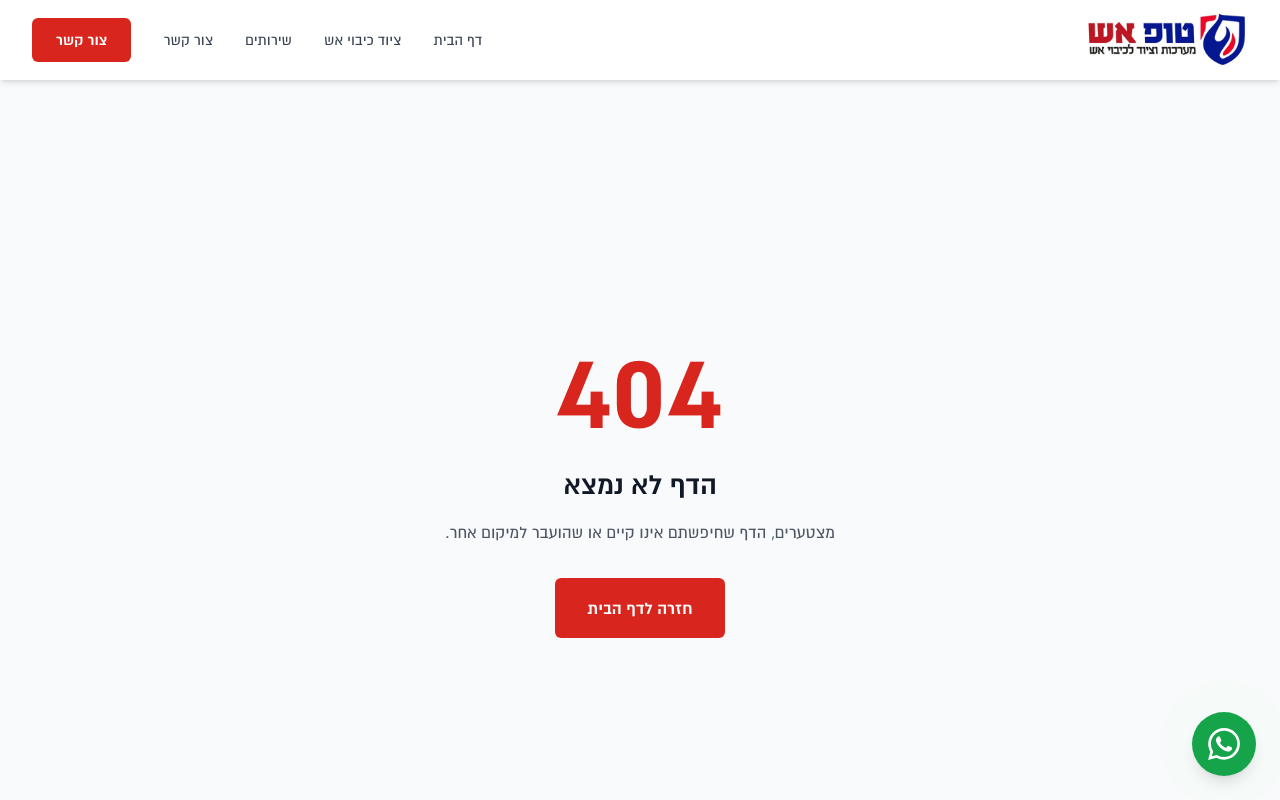
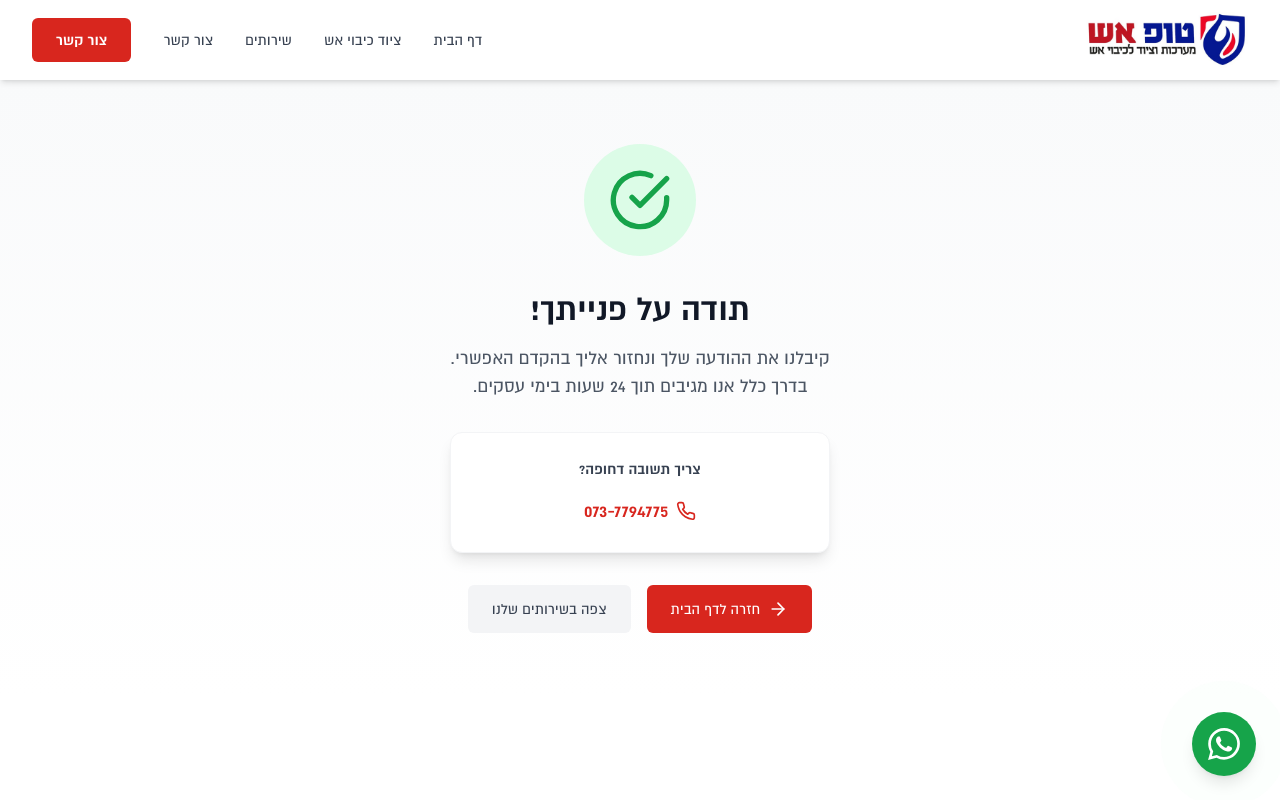
Before and after one commit to maorhuri/top-esh, a Next.js app: page /contact/thank-you in a window 1280 px wide. Before the commit this address had no page. Shown: the top 800 px of the page. Built offline with nearby package versions, Linux system fonts and the light colour scheme.

Commit message:
Add thank you page after form submission

```diff
--- /dev/null
+++ b/app/contact/thank-you/page.tsx
@@ -0,0 +1,62 @@
+import type { Metadata } from "next";
+import Link from "next/link";
+import { CheckCircle, Phone, ArrowRight } from "lucide-react";
+import { siteContent } from "@/lib/content";
+
+export const metadata: Metadata = {
+  title: "תודה על פנייתך - טופ אש",
+  description: "קיבלנו את פנייתך ונחזור אליך בהקדם",
+};
+
+export default function ThankYouPage() {
+  return (
+    <section className="min-h-[70vh] flex items-center justify-center py-16 bg-gradient-to-b from-gray-50 to-white">
+      <div className="mx-auto max-w-2xl px-4 text-center">
+        <div className="mb-8 flex justify-center">
+          <div className="rounded-full bg-green-100 p-6">
+            <CheckCircle className="h-16 w-16 text-green-600" />
+          </div>
+        </div>
+
+        <h1 className="text-4xl font-bold text-gray-900 mb-4">
+          תודה על פנייתך!
+        </h1>
+
+        <p className="text-xl text-gray-600 mb-8">
+          קיבלנו את ההודעה שלך ונחזור אליך בהקדם האפשרי.
+          <br />
+          בדרך כלל אנו מגיבים תוך 24 שעות בימי עסקים.
+        </p>
+
+        <div className="bg-white rounded-xl shadow-lg p-6 mb-8 border border-gray-100">
+          <p className="text-gray-700 mb-4">
+            <strong>צריך תשובה דחופה?</strong>
+          </p>
+          <a
+            href={`tel:${siteContent.company.phone}`}
+            className="inline-flex items-center gap-2 text-xl font-bold text-primary-red hover:underline"
+          >
+            <Phone className="h-5 w-5" />
+            {siteContent.company.phone}
+          </a>
+        </div>
+
+        <div className="flex flex-col sm:flex-row gap-4 justify-center">
+          <Link
+            href="/"
+            className="inline-flex items-center justify-center gap-2 rounded-md bg-primary-red px-6 py-3 text-white font-medium hover:bg-red-700 transition-colors"
+          >
+            <ArrowRight className="h-5 w-5" />
+            חזרה לדף הבית
+          </Link>
+          <Link
+            href="/services"
+            className="inline-flex items-center justify-center gap-2 rounded-md bg-gray-100 px-6 py-3 text-gray-700 font-medium hover:bg-gray-200 transition-colors"
+          >
+            צפה בשירותים שלנו
+          </Link>
+        </div>
+      </div>
+    </section>
+  );
+}
--- a/components/ContactForm.tsx
+++ b/components/ContactForm.tsx
@@ -1,7 +1,7 @@
 "use client";
 
 import { useState, useEffect } from "react";
-import { useSearchParams } from "next/navigation";
+import { useSearchParams, useRouter } from "next/navigation";
 import { useForm } from "react-hook-form";
 import { Loader2 } from "lucide-react";
 import { siteContent } from "@/lib/content";
@@ -18,6 +18,7 @@ const TEST_PASSWORD = "ezpointtest123";
 
 export default function ContactForm() {
   const searchParams = useSearchParams();
+  const router = useRouter();
   const [isSubmitting, setIsSubmitting] = useState(false);
   const [submitStatus, setSubmitStatus] = useState<"success" | "error" | null>(
     null
@@ -47,10 +48,9 @@ export default function ContactForm() {
       const response = await sendEmail(data);
 
       if (response.success) {
-        setSubmitStatus("success");
         reset();
-        // Hide success message after 5 seconds
-        setTimeout(() => setSubmitStatus(null), 5000);
+        // Redirect to thank you page
+        router.push("/contact/thank-you");
       } else {
         setSubmitStatus("error");
       }
```
